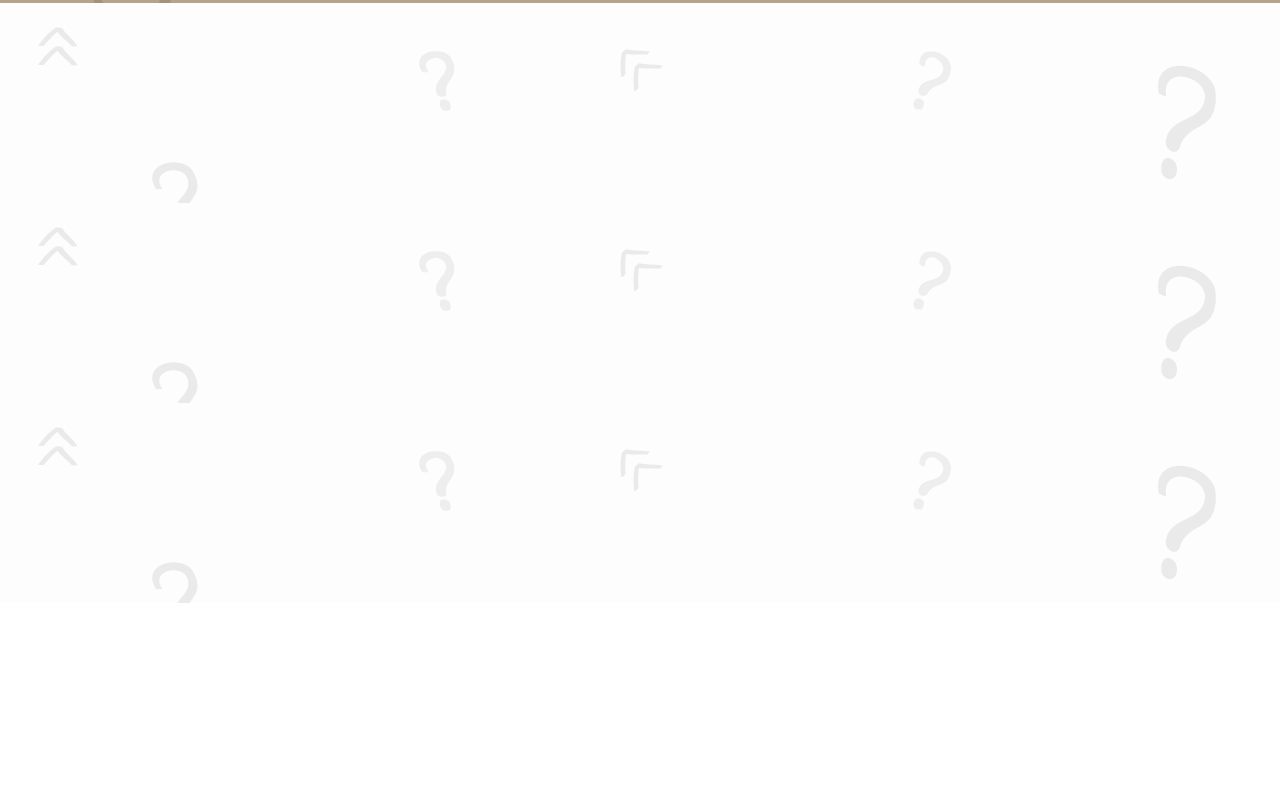
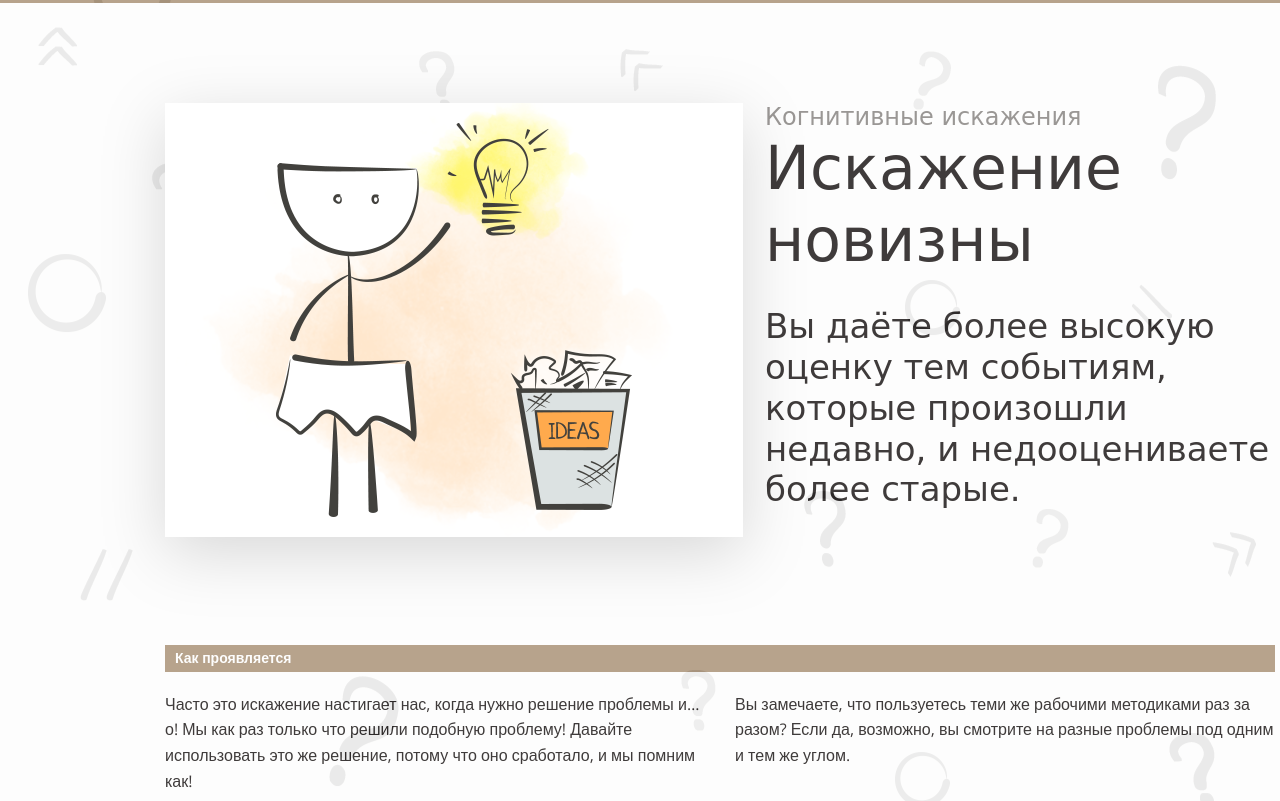
Before and after one commit to vadymtel/layout-designer-project-lvl1, a website: page src/index.html in a window 1280 px wide. Shown: the part 4626-5427 px from the top of the page. Before the commit the page ends 5229 px from the top, so only its background shows below. Drawn offline with nearby package versions, Linux system fonts and the light colour scheme; a web font is replaced by a local one.

Commit message:
add 6 page distortion-of-novelty

```diff
--- a/src/index.html
+++ b/src/index.html
@@ -131,7 +131,27 @@
                     лишь экспериментального проекта.</p>
             </div>
         </article>
-        <article class="section"></article>
+
+        <article id="distortion-of-novelty" class="section lightly">
+            <div class="column">
+                <img class="img" src="./img/3.png" width="578px"
+                    alt="у рисованного человечека есть новая идея, старые он выбросил в мусор">
+                <p class="p-chapter marg-left">Когнитивные искажения</p>
+                <h2 class="font-dark marg-left">Искажение новизны</h2>
+                <p class="p-neucha marg-left">Вы даёте более высокую оценку тем событиям, которые произошли недавно, и
+                    недооцениваете более старые.</p>
+            </div>
+            <div class="column description">
+                <h3 class="column-span">Как проявляется</h3>
+                <p>Часто это искажение настигает нас, когда нужно решение проблемы и… о! Мы как раз только что решили
+                    подобную проблему!
+                    Давайте использовать это же решение, потому что оно сработало, и мы помним как!</p>
+                <p>Вы замечаете, что пользуетесь теми же рабочими методиками раз за разом? Если да, возможно, вы
+                    смотрите на разные
+                    проблемы под одним и тем же углом.</p>
+            </div>
+        </article>
+
         <article class="section"></article>
         <article class="section"></article>
     </main>
```
